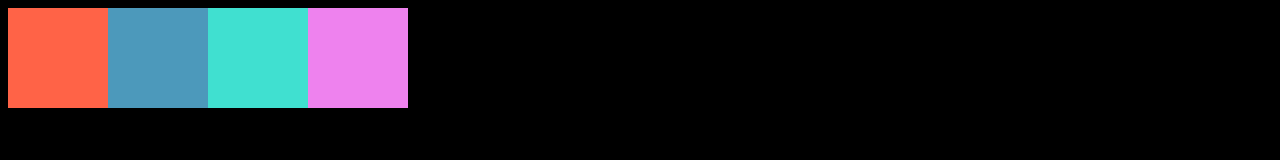
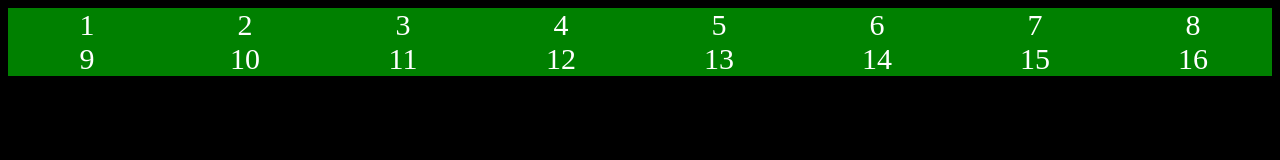
Before and after one commit to q7y331xk/NormadCoders, a plain HTML site: page CSSLayout/index.html in a window 1280 px wide. Drawn offline with Linux system fonts and the light colour scheme.

Commit message:
csslayout_gridauto

```diff
--- /dev/null
+++ b/CSSLayout/challenges/ResponsiveTime/style.css
@@ -0,0 +1,32 @@
+@import url("https://cdnjs.cloudflare.com/ajax/libs/meyer-reset/2.0/reset.min.css");
+
+body {
+  font-family: -apple-system, BlinkMacSystemFont, "Segoe UI", Roboto, Oxygen,
+    Ubuntu, Cantarell, "Open Sans", "Helvetica Neue", sans-serif;
+  width: 100%;
+  height: 100vh;
+}
+
+header {
+  display: flex;
+  justify-content: center;
+  align-items: center;
+  font-size: 70px;
+  padding: 15px;
+}
+
+main {
+  display: grid;
+  grid-template-columns: repeat(auto-fill, minmax(max-content, 120px));
+  grid-auto-rows: minmax(max-content, 160px);
+}
+
+main > div {
+  background-color: grey;
+  display: flex;
+  justify-content: center;
+  padding: 12px;
+}
+main > div:nth-child(even) {
+  background-color: aquamarine;
+}
--- a/CSSLayout/index.html
+++ b/CSSLayout/index.html
@@ -5,14 +5,26 @@
     <meta http-equiv="X-UA-Compatible" content="IE=edge" />
     <meta name="viewport" content="width=device-width, initial-scale=1.0" />
     <link href="style.css" rel="stylesheet" />
-    <title>Document</title>
+    <title>CSS Layout</title>
   </head>
   <body>
     <div class="container">
-      <div class="header"></div>
-      <div class="content"></div>
-      <div class="nav"></div>
-      <div class="footer"></div>
+      <div class="item">1</div>
+      <div class="item">2</div>
+      <div class="item">3</div>
+      <div class="item">4</div>
+      <div class="item">5</div>
+      <div class="item">6</div>
+      <div class="item">7</div>
+      <div class="item">8</div>
+      <div class="item">9</div>
+      <div class="item">10</div>
+      <div class="item">11</div>
+      <div class="item">12</div>
+      <div class="item">13</div>
+      <div class="item">14</div>
+      <div class="item">15</div>
+      <div class="item">16</div>
     </div>
   </body>
 </html>
--- a/CSSLayout/style.css
+++ b/CSSLayout/style.css
@@ -3,8 +3,7 @@ body {
 }
 .container {
   display: grid;
-  grid-template-columns: 100px 100px 100px 100px;
-  grid-template-rows: 100px 100px 100px 100px;
+  grid-template-columns: repeat(auto-fit, minmax(150px, 1fr));
 }
 .container > div {
   display: flex;
@@ -13,17 +12,6 @@ body {
   color: white;
   font-size: 30px;
 }
-.header {
-  background-color: tomato;
-  grid-area: 1 / 1 / 2 / 2;
+.item {
+  background-color: green;
 }
-.nav {
-  background-color: turquoise;
-  grid-area: 1 / 3 / 2 / 4;
-}
-.content {
-  background-color: #4c99bb;
-}
-.footer {
-  background-color: violet;
-}
--- /dev/null
+++ b/VanilaJS/challenges/Randomness/src/style.css
@@ -0,0 +1,13 @@
+body {
+  height: 100vh;
+  width: 100%;
+  display: flex;
+  justify-content: center;
+  align-items: center;
+  font-family: -apple-system, BlinkMacSystemFont, "Segoe UI", Roboto, Oxygen,
+    Ubuntu, Cantarell, "Open Sans", "Helvetica Neue", sans-serif;
+}
+
+button {
+  font-size: 20px;
+}
```
Also changed, not shown: CSSLayout/challenges/ResponsiveTime/index.html (added, +26 -0 lines), VanilaJS/challenges/Randomness/index.html (added, +13 -0 lines), VanilaJS/challenges/Randomness/package.json (added, +16 -0 lines), VanilaJS/challenges/Randomness/src/index.js (added, +36 -0 lines), CSSLayout/test/flex-basis.html (renamed from CSSLayout/flex-basis.html).
